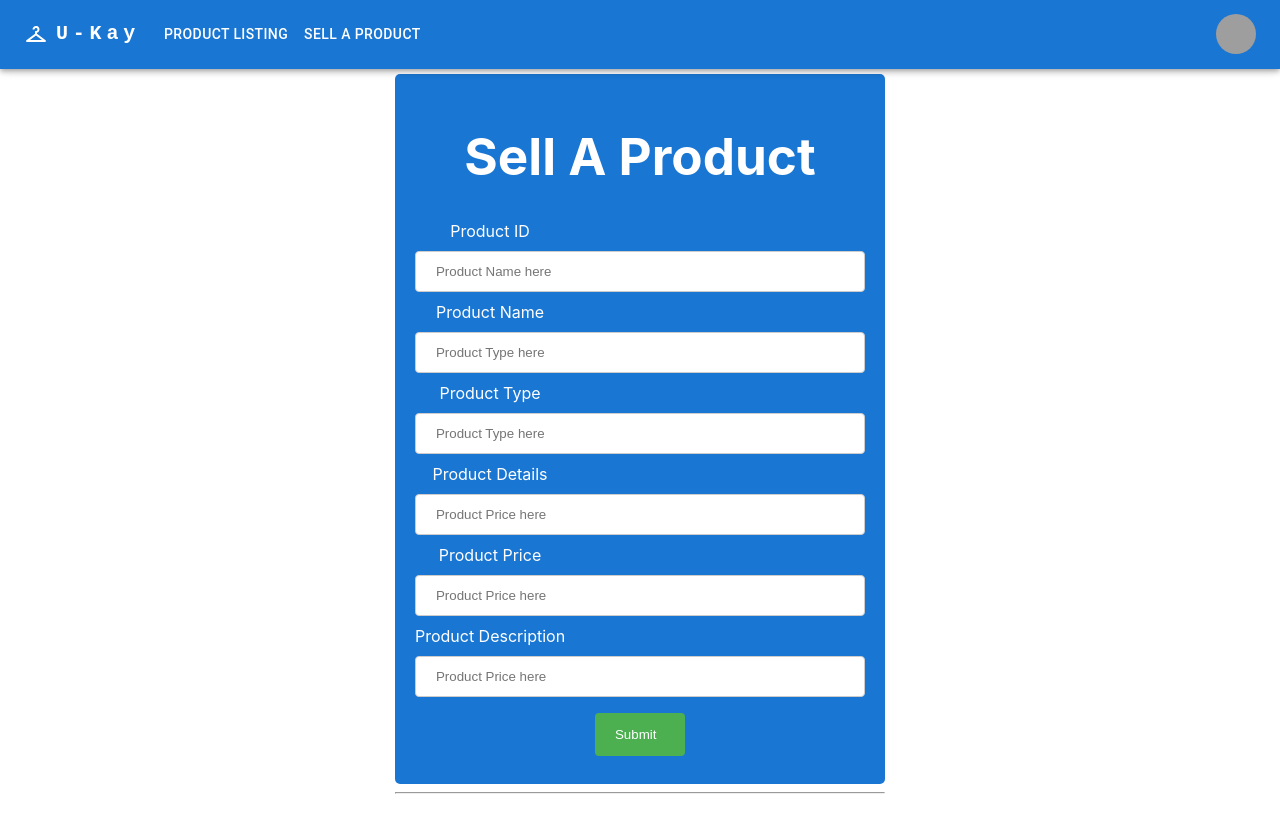
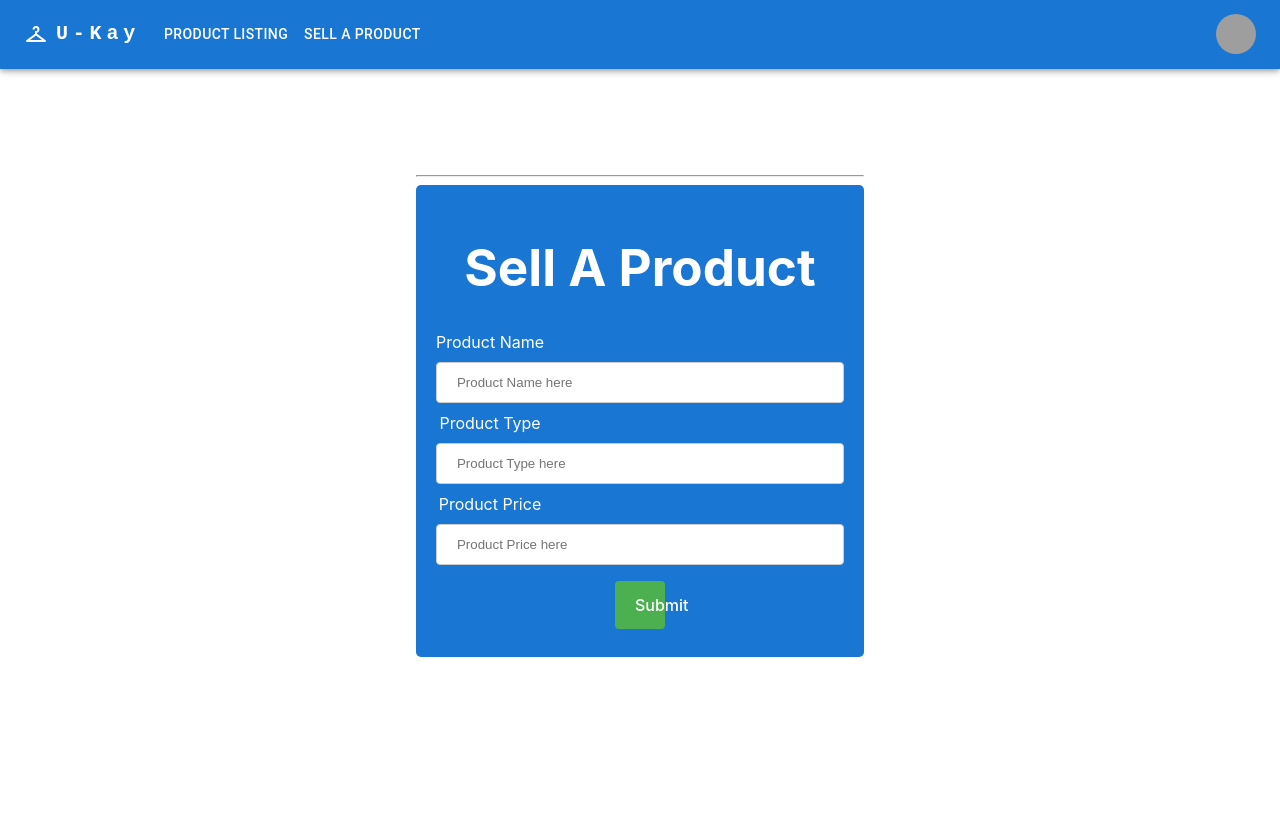
Before and after one commit to kinatulinan/ProjectUkay, a React (Vite) app in the folder UkayFrontend/Ukay/: page /sell in a window 1280 px wide. After the commit the page ends 800 px from the top, so only its background shows below. Built offline with nearby package versions, Linux system fonts and the light colour scheme; grey boxes are pictures that could not be loaded.

Commit message:
Integrated Frontend and Backend SellProductPage

```diff
--- a/UkayFrontend/Ukay/package.json
+++ b/UkayFrontend/Ukay/package.json
@@ -14,6 +14,7 @@
     "@mui/icons-material": "^6.1.5",
     "@mui/material": "^6.1.5",
     "@mui/styled-engine-sc": "^6.1.5",
+    "axios": "^1.7.7",
     "react": "^18.2.0",
     "react-dom": "^18.2.0",
     "react-router-dom": "^6.27.0",
--- a/UkayFrontend/Ukay/src/SellProductPage.jsx
+++ b/UkayFrontend/Ukay/src/SellProductPage.jsx
@@ -1,43 +1,67 @@
-import React from 'react';
+import React, { useState } from 'react';
 import './App.css';
+import axios from 'axios';
 
-function SellProductPage(){
+function SellProductPage() {
+  const [formData, setFormData] = useState({
+    sellProductName: '',
+    sellProductType: '',
+    sellProductPrice: '',
+  });
 
-    return(
-        <>
+  const handleInputChange = (e) => {
+    const { id, value } = e.target;
+    setFormData({ ...formData, [id]: value });
+  };
 
-        <div className='form-Design'>
-        <h1 className='sell-Title'>Sell A Product</h1>
-        <form action='SellProductPage.jsx'>
+  const handleSubmit = async (e) => {
+    e.preventDefault();
+    try {
+      const response = await axios.post('http://localhost:8080/api/sell/post', formData);
+      console.log('Product added:', response.data);
+    } catch (error) {
+      console.error('Error adding product:', error);
+    }
+  };
 
-            <label className = 'label-adjust' for = "sellProductName">Product ID</label>
-            <input className = "Sell-Data" type="number" id="sellProductName" name="Product Name" placeholder="Product Name here"></input>
+  return (
+    <div className='form-Design'>
+      <h1 className='sell-Title'>Sell A Product</h1>
+      <form onSubmit={handleSubmit}>
+        <label className='label-adjust' htmlFor='sellProductName'>Product Name</label>
+        <input
+          className='Sell-Data'
+          type='text'
+          id='sellProductName'
+          placeholder='Product Name here'
+          value={formData.sellProductName}
+          onChange={handleInputChange}
+        />
 
-            <label className = 'label-adjust' for = "sellProductType">Product Name</label>
-            <input className = "Sell-Data" classtype="text" id="sellProductType" name="Product Type" placeholder="Product Type here"></input>
+        <label className='label-adjust' htmlFor='sellProductType'>Product Type</label>
+        <input
+          className='Sell-Data'
+          type='text'
+          id='sellProductType'
+          placeholder='Product Type here'
+          value={formData.sellProductType}
+          onChange={handleInputChange}
+        />
 
-            <label className = 'label-adjust' for = "sellProductType">Product Type</label>
-            <input className = "Sell-Data" classtype="text" id="sellProductType" name="Product Type" placeholder="Product Type here"></input>
+        <label className='label-adjust' htmlFor='sellProductPrice'>Product Price</label>
+        <input
+          className='Sell-Data'
+          type='number'
+          id='sellProductPrice'
+          placeholder='Product Price here'
+          value={formData.sellProductPrice}
+          onChange={handleInputChange}
+        />
 
-            <label className = 'label-adjust' for = "sellProductPrice">Product Details</label>
-            <input className = "Sell-Data" type="text" id="sellProductPrice" name="Product Price" placeholder="Product Price here"></input>
-
-            <label className = 'label-adjust' for = "sellProductPrice">Product Price</label>
-            <input className = "Sell-Data" type="number" id="sellProductPrice" name="Product Price" placeholder="Product Price here"></input>
-
-            <label className = 'label-adjust' for = "sellProductPrice">Product Description</label>
-            <input className = "Sell-Data" type="text" id="sellProductPrice" name="Product Price" placeholder="Product Price here"></input>
-
-            <input className = "button-Submit" type="btnSubmit" value="Submit"></input>
-        </form>
-        </div>
-        <hr/>
-
-
-        </>
-
-
-    );
+        <button className='button-Submit' type='submit'>Submit</button>
+      </form>
+    </div>
+  );
 }
 
 export default SellProductPage;
```
Also changed, not shown: 1 other file (tests, documents, lock files or other folders).
